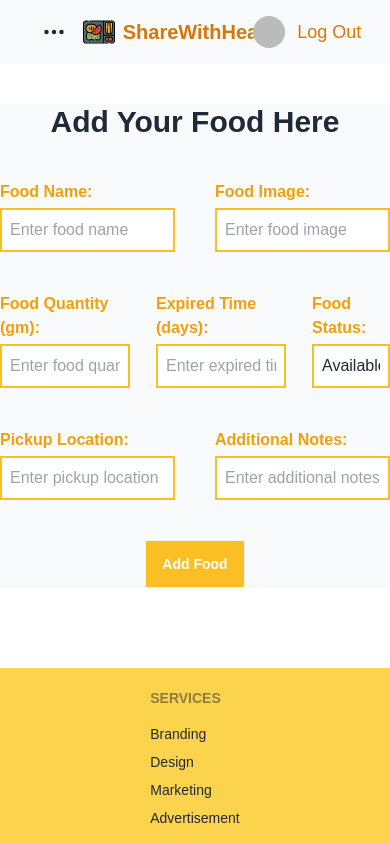
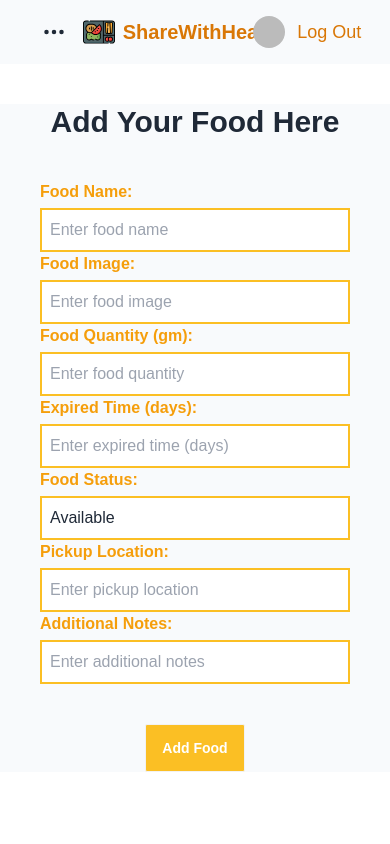
Before and after one commit to 2023afifa/Assignment11-FoodSharingClient, a React (Vite) app: page /addfood in a window 390 px wide. Shown: the top 844 px of the page. Built offline with nearby package versions, Linux system fonts and the light colour scheme; no server answers; sample sign-in values are in the browser's storage; a web font is replaced by a local one.

Commit message:
Add Food section responsiveness done

```diff
--- a/src/AddFood/AddFood.jsx
+++ b/src/AddFood/AddFood.jsx
@@ -52,50 +52,50 @@ const AddFood = () => {
             <Navbar></Navbar>
             <div className="bg-slate-50 mt-10 mb-20">
                 <h2 className="text-center text-3xl font-semibold mb-10">Add Your Food Here</h2>
-                <form onSubmit={handleAddFood} className="lg:px-40">
+                <form onSubmit={handleAddFood} className="px-10 lg:px-40">
                     <div>
-                        <div className="flex justify-between gap-10 mb-10">
-                            <div className="w-1/2">
+                        <div className="md:flex justify-between gap-10 md:mb-10">
+                            <div className="md:w-1/2">
                                 <h3 className="font-bold mb-1 text-amber-500">Food Name:</h3>
                                 <div>
                                     <input type="text" name="name" placeholder="Enter food name" className="w-full p-2 border-2 border-amber-400" />
                                 </div>
                             </div>
-                            <div className="w-1/2">
+                            <div className="md:w-1/2">
                                 <h3 className="font-bold mb-1 text-amber-500">Food Image:</h3>
                                 <div>
                                     <input type="text" name="image" placeholder="Enter food image" className="w-full p-2 border-2 border-amber-400" />
                                 </div>
                             </div>
                         </div>
-                        <div className="flex justify-between mb-10">
-                            <div className="w-1/3">
+                        <div className="md:flex justify-between md:mb-10">
+                            <div className="md:w-1/3">
                                 <h3 className="font-bold mb-1 text-amber-500">Food Quantity (gm):</h3>
                                 <div>
                                     <input type="text" name="quantity" placeholder="Enter food quantity" className="w-full p-2 border-2 border-amber-400" />
                                 </div>
                             </div>
-                            <div className="w-1/3">
+                            <div className="md:w-1/3">
                                 <h3 className="font-bold mb-1 text-amber-500">Expired Time (days):</h3>
                                 <div>
                                     <input type="text" name="expired" placeholder="Enter expired time (days)" className="w-full p-2 border-2 border-amber-400" />
                                 </div>
                             </div>
-                            <div className="w-1/5">
+                            <div className="md:w-1/5">
                                 <h3 className="font-bold mb-1 text-amber-500">Food Status:</h3>
                                 <div>
                                     <input type="text" name="status" defaultValue="Available" placeholder="Enter food status" className="w-full p-2 border-2 border-amber-400" />
                                 </div>
                             </div>
                         </div>
-                        <div className="flex justify-between gap-10 mb-10">
-                            <div className="w-1/2">
+                        <div className="md:flex justify-between gap-10 mb-10">
+                            <div className="md:w-1/2">
                                 <h3 className="font-bold mb-1 text-amber-500">Pickup Location:</h3>
                                 <div>
                                     <input type="text" name="location" placeholder="Enter pickup location" className="w-full p-2 border-2 border-amber-400" />
                                 </div>
                             </div>
-                            <div className="w-1/2">
+                            <div className="md:w-1/2">
                                 <h3 className="font-bold mb-1 text-amber-500">Additional Notes:</h3>
                                 <div>
                                     <input type="text" name="note" placeholder="Enter additional notes" className="w-full p-2 border-2 border-amber-400" />
```
